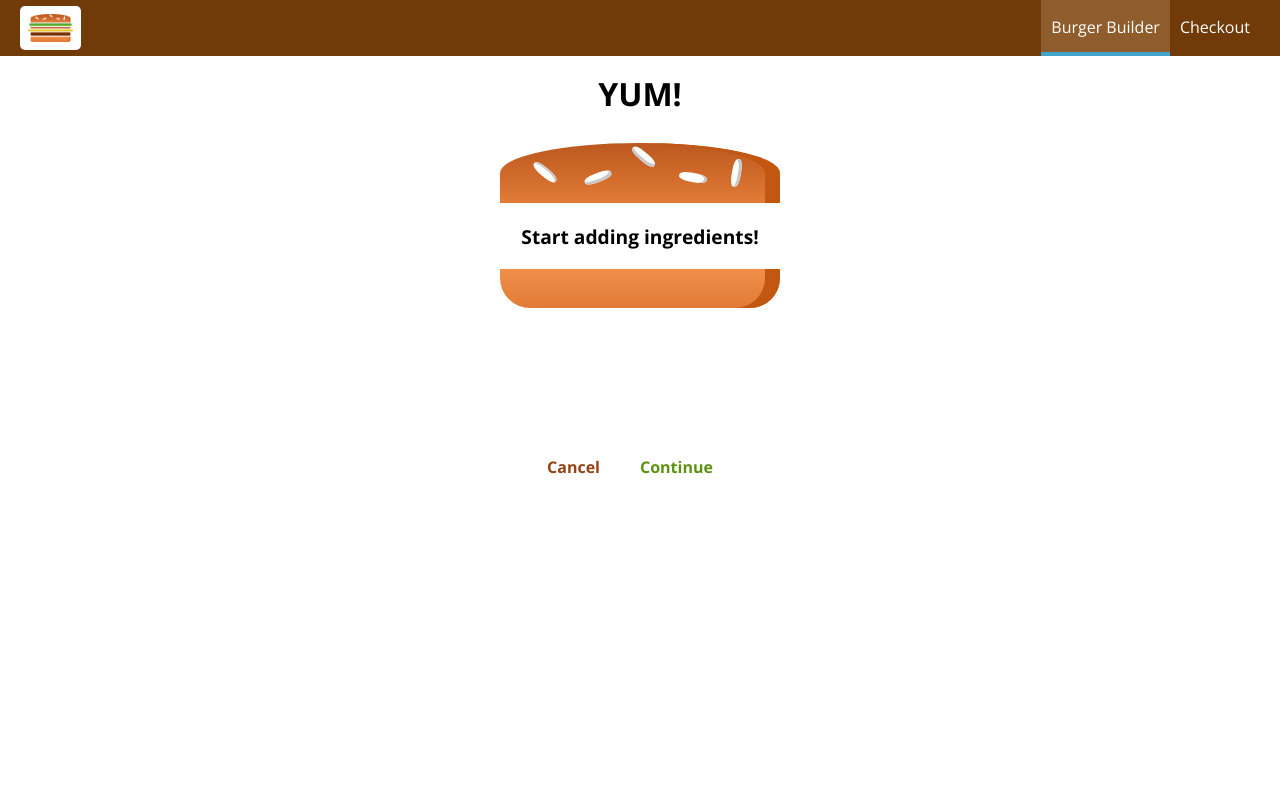
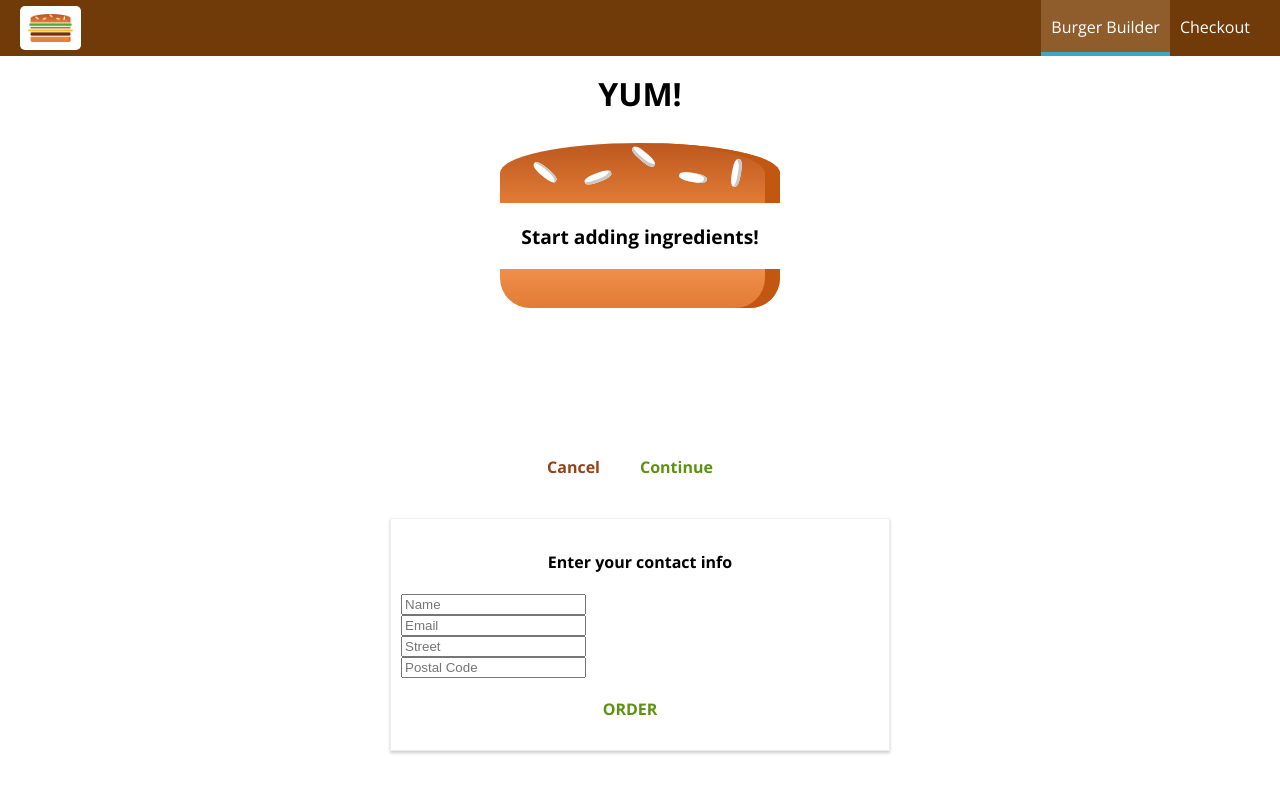
Before and after one commit to rdebeer1/burger-builder, a React app: page /checkout in a window 1280 px wide. Both pictures are taken after a click on the button "Continue". Shown: the top 792 px of the page. Built offline with nearby package versions, Linux system fonts and the light colour scheme.

Commit message:
creates navigation to the Contact Data component

```diff
--- a/src/components/Burger/BurgerIngrendient/BurgerIngredient.js
+++ b/src/components/Burger/BurgerIngrendient/BurgerIngredient.js
@@ -3,7 +3,7 @@
 import classes from './BurgerIngredient.css'
 import PropTypes from 'prop-types'
 
-const burgerIngredient =(props) => {
+const burgerIngredient = (props) => {
   let ingredient = null;
 
   switch(props.type) {
--- a/src/containers/Checkout/Checkout.js
+++ b/src/containers/Checkout/Checkout.js
@@ -1,6 +1,8 @@
 import React, { Component } from 'react';
+import { Route } from 'react-router-dom';
 
 import CheckoutSummary from '../../components/Order/CheckoutSummary/CheckoutSummary'
+import ContactData from './ContactData/ContactData';
 
 class Checkout extends Component {
   state = {
@@ -11,7 +13,7 @@
       meat: 1
     }
   }
-  componentDidMount() {
+  componentDidMount () {
     const query = new URLSearchParams(this.props.location.search);
     const ingredients = {};
     for (let param of query.entries()) {
@@ -33,8 +35,11 @@
     return (
       <div>
         <CheckoutSummary ingredients={this.state.ingredients}
-        checkoutCancelled={this.checkoutCancelled}
-        checkoutContinued={this.checkoutContinued} />
+          checkoutCancelled={this.checkoutCancelled}
+          checkoutContinued={this.checkoutContinued} />
+        <Route
+          path={this.props.match.path + '/contact-data'}
+          component={ContactData} />
       </div>
     );
   }
--- /dev/null
+++ b/src/containers/Checkout/ContactData/ContactData.css
@@ -0,0 +1,19 @@
+.ContactData {
+  margin: 20px auto;
+  width: 80%;
+  text-align: center;
+  box-shadow: 0 2px 3px #ccc;
+  border: 1px solid #eee;
+  padding: 10px;
+  box-sizing: border-box;
+}
+
+.Input {
+  display: block;
+}
+
+@media (min-width: 600px) {
+  .ContactData {
+    width: 500px;
+  }
+}
--- /dev/null
+++ b/src/containers/Checkout/ContactData/ContactData.js
@@ -0,0 +1,32 @@
+import React, { Component } from 'react';
+
+import Button from '../../../components/UI/Button/Button'
+import classes from './ContactData.css'
+
+class ContactData extends Component {
+  state = {
+    name: '',
+    email: '',
+    address: {
+      street: '',
+      postalCode: ''
+    }
+  }
+
+  render () {
+    return (
+      <div className={classes.ContactData}>
+        <h4>Enter your contact info</h4>
+        <form>
+          <input className={classes.Input} type='text' name='name' placeholder="Name" />
+          <input className={classes.Input} type='text' name='email' placeholder="Email" />
+          <input className={classes.Input} type='text' name='street' placeholder="Street" />
+          <input className={classes.Input} type='text' name='postal' placeholder="Postal Code" />
+          <Button btnType='Success'>ORDER</Button>
+        </form>
+      </div>
+    );
+  }
+}
+
+export default ContactData
```
